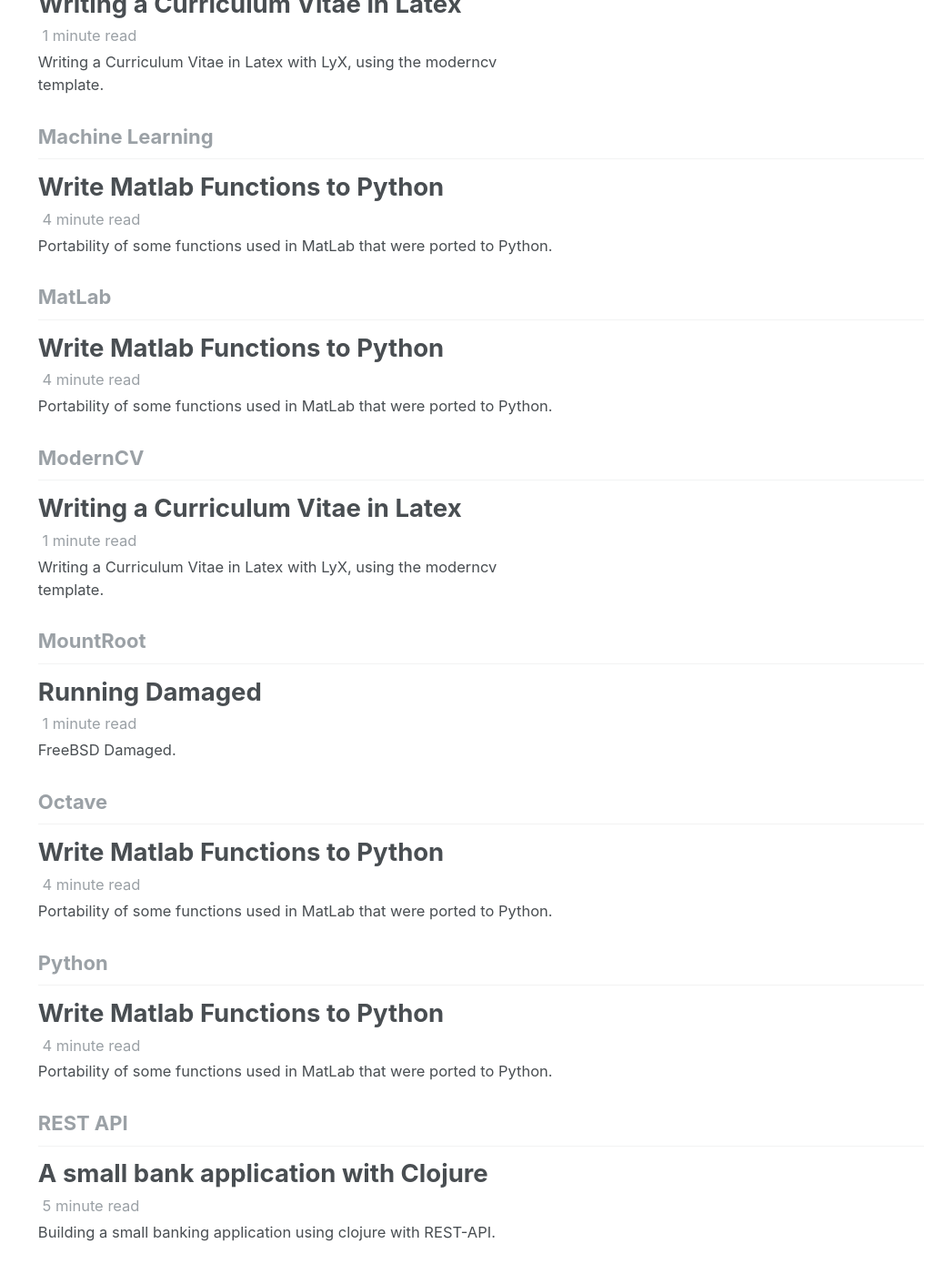
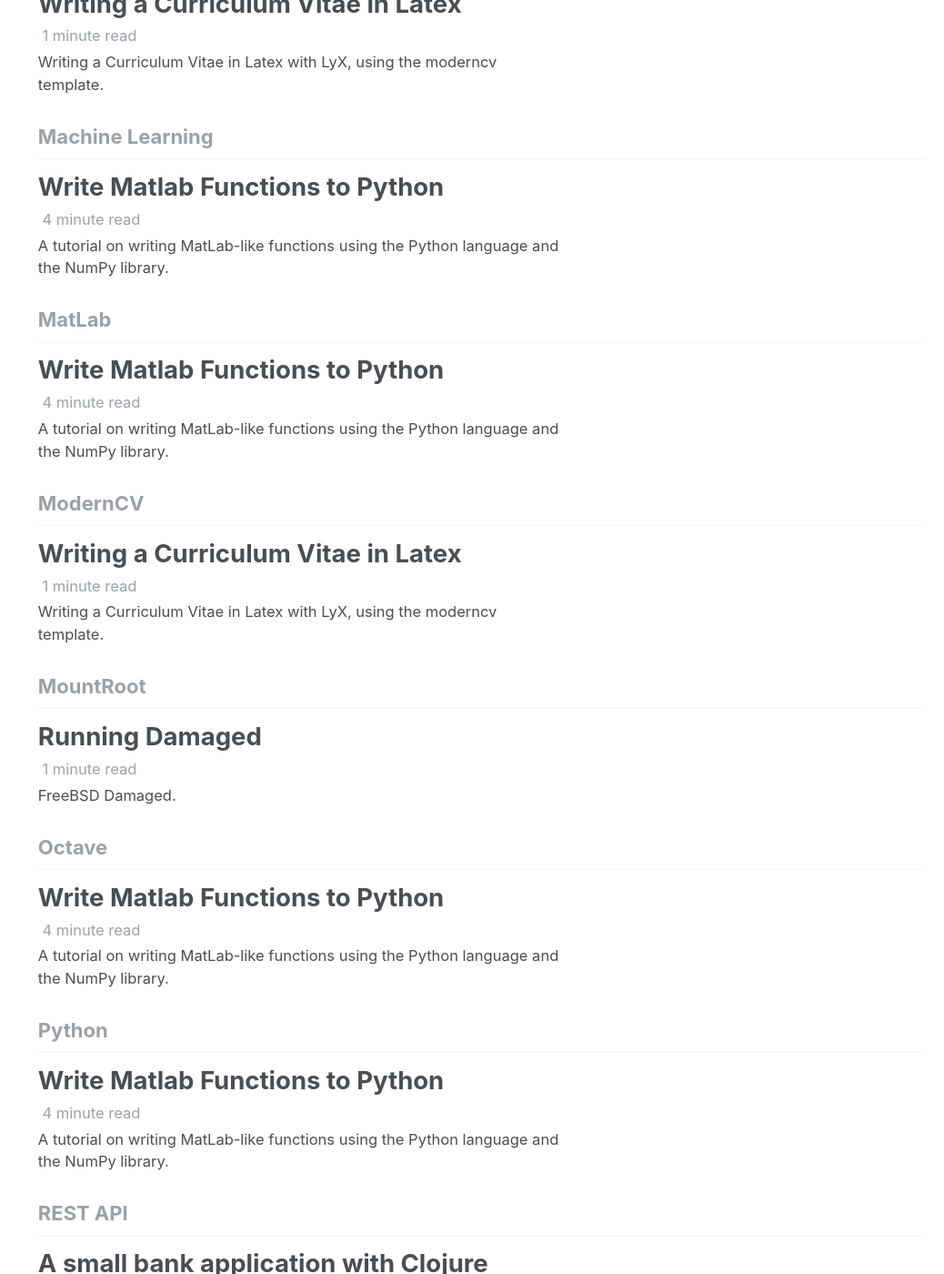
Before and after one commit to edersoncorbari/edersoncorbari.github.io, a Jekyll site: the page built from _pages/tag-archive.html, in a window 1280 px wide and 1400 px high, scrolled down 3928 px. Shown: the whole window at 91% size, without its empty margins (242-1280 px from the left). Built offline with Jekyll 4.4.1, drawn with Linux system fonts in a browser that asks for light colours; an icon font too large for the unit is left out; a script bundle is joined from its source files by our own code; library files that are not in the unit come from our copies.

Commit message:
Update 2018-06-12-mat2py.md

```diff
--- a/_posts/2018-06-12-mat2py.md
+++ b/_posts/2018-06-12-mat2py.md
@@ -3,7 +3,7 @@ date:   2018-06-12
 title: "Write Matlab Functions to Python"
 categories:
     - Tutorials
-excerpt: Portability of some functions used in MatLab that were ported to Python.
+excerpt: A tutorial on writing MatLab-like functions using the Python language and the NumPy library.
 tags:
     - MatLab
     - Python
```
